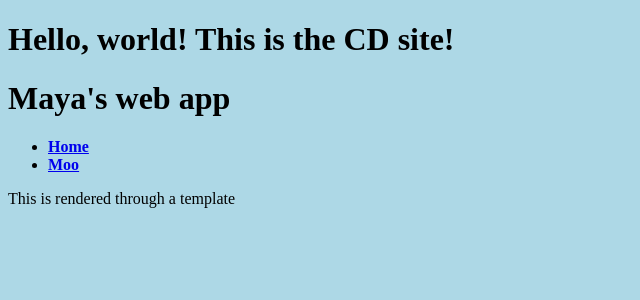
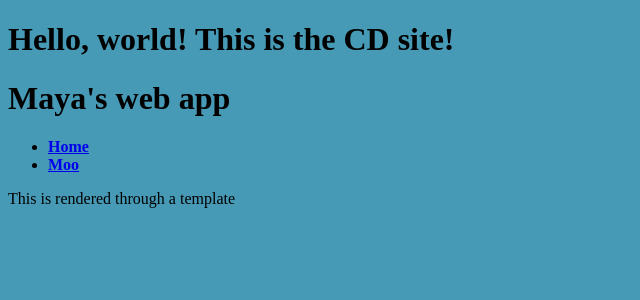
Before and after one commit to MayaKroft/CD, a Flask app: page / in a window 1280 px wide. Shown: the top 300 px of the page, without its empty margins (0-640 px from the left). Run offline with Flask 2, Linux system fonts and the light colour scheme.

Commit message:
css changes

```diff
--- a/main.py
+++ b/main.py
@@ -3,6 +3,7 @@ from flask import Flask, render_template, redirect, url_for
 
 #create F app
 app = Flask(__name__)
+app.static_folder = 'static'
 
 #Assign function to be called upon the '/' path request
 @app.route("/")
--- a/static/css/style.css
+++ b/static/css/style.css
@@ -1,3 +1,3 @@
 body {
-  background-color: lightblue;
+  background-color: rgb(71, 154, 182);
 }
--- a/templates/base.html
+++ b/templates/base.html
@@ -2,7 +2,7 @@
 <html lang="en">
   <head>
     <title>{{title}}</title>
-    <link rel="stylesheet" href="/CD/static/css/style.css", type="text/css">
+    <link rel="stylesheet" href="{{ url_for('static', filename='css/style.css') }}", type="text/css">
   </head>
   <body>
     <header>
```
